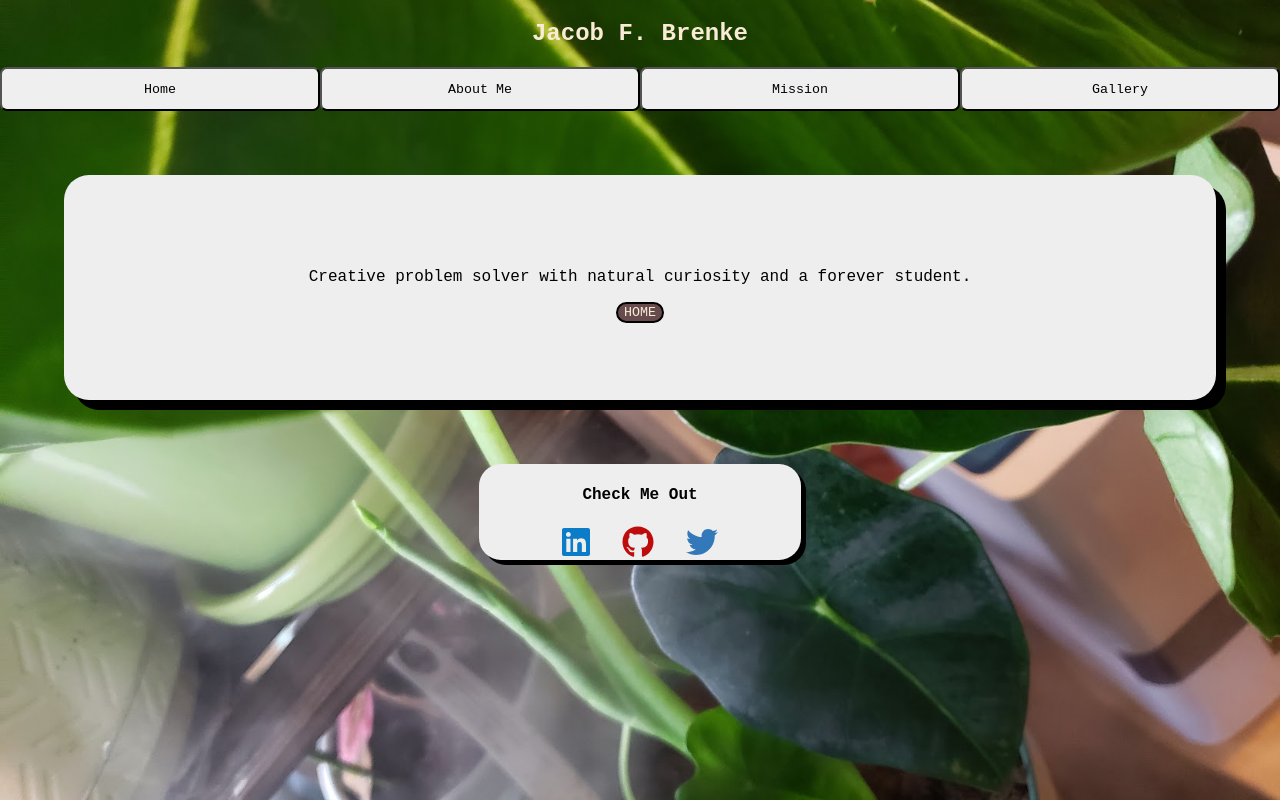
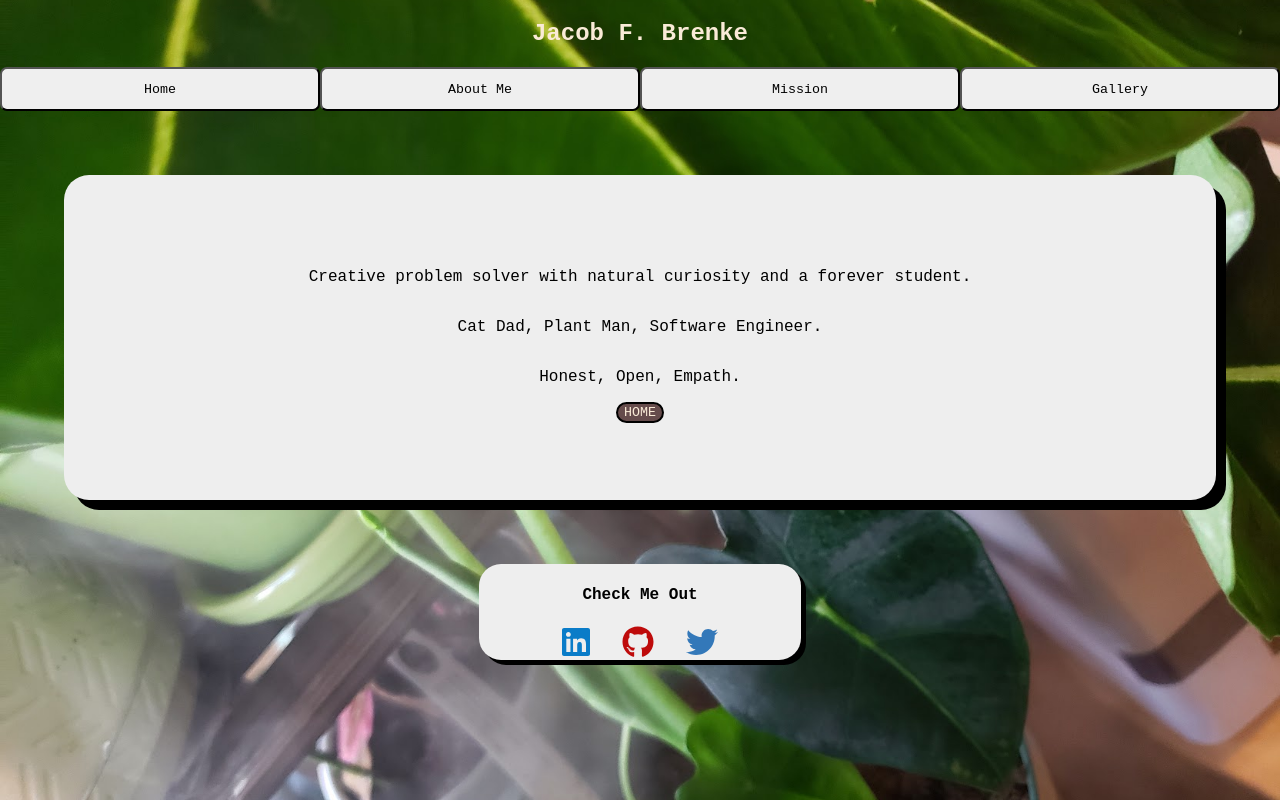
Before and after one commit to Bluemooses/Jacob-Brenke-Web-Page, a React (Create React App) app: page /about in a window 1280 px wide. Built offline with nearby package versions, Linux system fonts and the light colour scheme.

Commit message:
ABOUT UPDATE

```diff
--- a/src/Components/About/About.js
+++ b/src/Components/About/About.js
@@ -8,6 +8,8 @@ export default function About() {
       <p>
         Creative problem solver with natural curiosity and a forever student.
       </p>
+      <p>Cat Dad, Plant Man, Software Engineer.</p>
+      <p>Honest, Open, Empath.</p>
       <button className="buton" onClick={() => history.push("/")}>
         Home
       </button>
```
